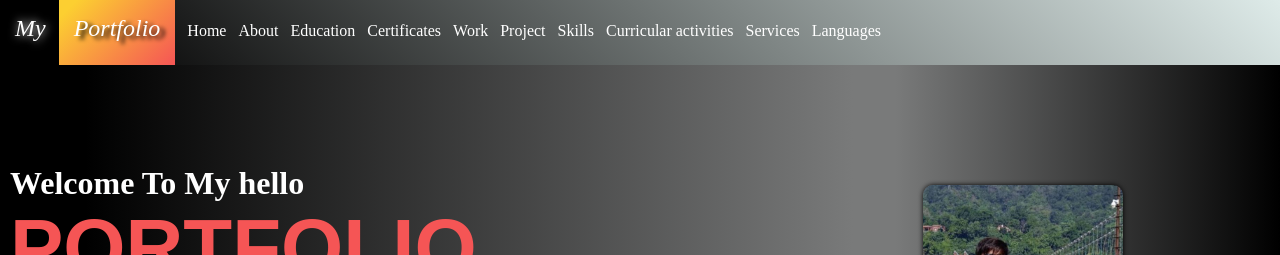
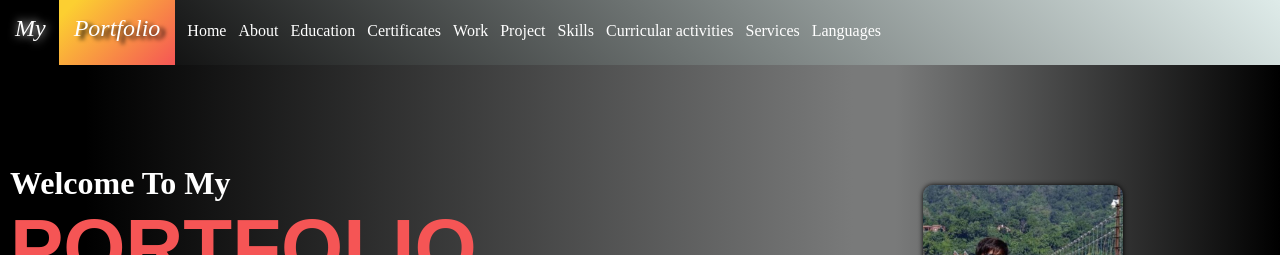
Before and after one commit to Kapilsharma090/KapilPortfolio, a plain HTML site: page index.html in a window 1280 px wide. Shown: the top 255 px of the page. Drawn offline with nearby package versions, Linux system fonts and the light colour scheme.

Commit message:
remove hello word from about p tags

```diff
--- a/index.html
+++ b/index.html
@@ -42,7 +42,7 @@
 
 
         <div id="about" class="box">
-            <h1 >Welcome To My hello</h1>
+            <h1 >Welcome To My</h1>
 
             <h2 id="about1">PORTFOLIO</h2>
             <p> My name is Kapil Kumar
```
